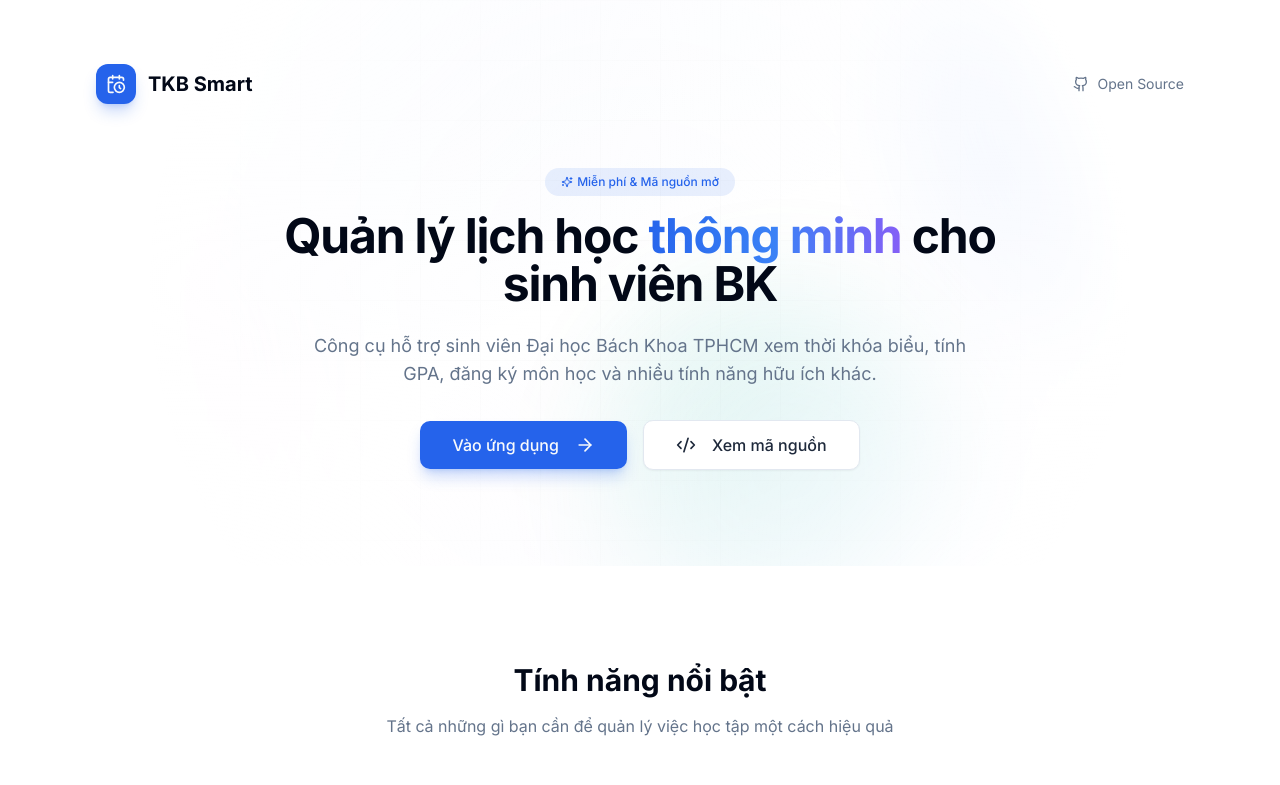
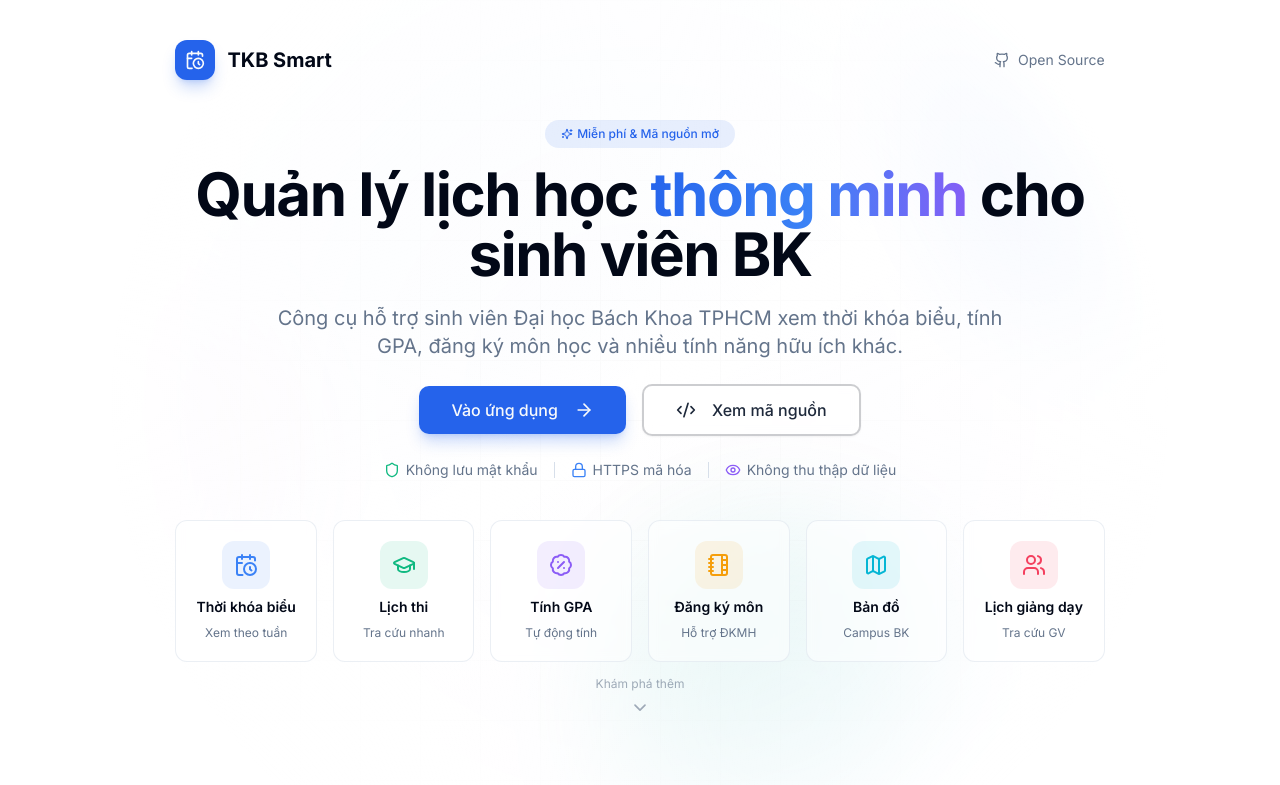
Before and after one commit to tanh1c/student-schedule, a React (Vite) app: page / in a window 1280 px wide. Shown: the top 785 px of the page. Built offline with nearby package versions, Linux system fonts and the light colour scheme.

Commit message:
Update landing page

```diff
--- a/src/components/LandingPage.jsx
+++ b/src/components/LandingPage.jsx
@@ -19,7 +19,8 @@
     KeyRound,
     RefreshCw,
     Rocket,
-    ChevronRight
+    ChevronRight,
+    Users
 } from 'lucide-react';
 import { Card, CardContent, CardHeader, CardTitle } from '@/components/ui/card';
 import { Button } from '@/components/ui/button';
@@ -60,6 +61,13 @@
         description: 'Xem vị trí các tòa nhà trong khuôn viên trường',
         color: 'bg-cyan-500',
         iconColor: 'text-cyan-500'
+    },
+    {
+        icon: Users,
+        title: 'Lịch giảng dạy',
+        description: 'Tra cứu lịch dạy của giảng viên, tìm lớp theo thời gian',
+        color: 'bg-rose-500',
+        iconColor: 'text-rose-500'
     }
 ];
 
@@ -89,8 +97,8 @@
 function LandingPage({ onEnterApp }) {
     return (
         <div className="min-h-screen bg-background">
-            {/* Hero Section */}
-            <div className="relative overflow-hidden">
+            {/* Hero Section - Full viewport */}
+            <div className="relative overflow-hidden min-h-screen flex flex-col">
                 {/* Animated gradient background */}
                 <div className="absolute inset-0 overflow-hidden pointer-events-none">
                     {/* Base gradient */}
@@ -117,9 +125,9 @@
                     />
                 </div>
 
-                <div className="relative max-w-6xl mx-auto px-4 sm:px-6 lg:px-8 pt-12 pb-16 sm:pt-16 sm:pb-24">
+                <div className="relative max-w-7xl mx-auto px-4 sm:px-6 lg:px-8 pt-6 pb-8 sm:pt-10 sm:pb-12 flex-1 flex flex-col">
                     {/* Header */}
-                    <div className="flex items-center justify-between mb-12 sm:mb-16">
+                    <div className="flex items-center justify-between mb-8 sm:mb-10">
                         <div className="flex items-center gap-3">
                             <div className="h-10 w-10 rounded-xl bg-primary flex items-center justify-center shadow-lg shadow-primary/25">
                                 <CalendarClock className="h-5 w-5 text-primary-foreground" />
@@ -137,14 +145,16 @@
                         </a>
                     </div>
 
+                    {/* Main Content - Centered vertically */}
+                    <div className="flex-1 flex flex-col justify-center">
                         {/* Hero Content */}
-                    <div className="text-center max-w-3xl mx-auto">
+                        <div className="text-center max-w-4xl mx-auto mb-8 sm:mb-10">
                             <Badge variant="secondary" className="mb-4 px-4 py-1.5 bg-primary/10 text-primary border-0">
                                 <Sparkles className="h-3 w-3 mr-1" />
                                 Miễn phí & Mã nguồn mở
                             </Badge>
 
-                        <h1 className="text-3xl sm:text-4xl lg:text-5xl font-extrabold tracking-tight mb-6 text-foreground">
+                            <h1 className="text-3xl sm:text-4xl lg:text-5xl xl:text-6xl font-extrabold tracking-tight mb-5 text-foreground">
                                 Quản lý lịch học
                                 <span className="bg-gradient-to-r from-primary via-blue-500 to-violet-500 bg-clip-text text-transparent">
                                     {' '}thông minh{' '}
@@ -152,12 +162,12 @@
                                 cho sinh viên BK
                             </h1>
 
-                        <p className="text-base sm:text-lg text-muted-foreground mb-8 max-w-2xl mx-auto leading-relaxed">
+                            <p className="text-base sm:text-lg lg:text-xl text-muted-foreground mb-6 max-w-3xl mx-auto leading-relaxed">
                                 Công cụ hỗ trợ sinh viên Đại học Bách Khoa TPHCM xem thời khóa biểu,
                                 tính GPA, đăng ký môn học và nhiều tính năng hữu ích khác.
                             </p>
 
-                        <div className="flex flex-col sm:flex-row items-center justify-center gap-4">
+                            <div className="flex flex-col sm:flex-row items-center justify-center gap-3 sm:gap-4 mb-6">
                                 <Button
                                     size="lg"
                                     onClick={onEnterApp}
@@ -171,11 +181,72 @@
                                     target="_blank"
                                     rel="noopener noreferrer"
                                 >
-                                <Button variant="outline" size="lg" className="w-full sm:w-auto text-base px-8 py-6">
+                                    <Button
+                                        variant="outline"
+                                        size="lg"
+                                        className="w-full sm:w-auto text-base px-8 py-6 border-2 border-foreground/20 hover:border-foreground/40 bg-background/50 backdrop-blur-sm hover:bg-background/80 dark:border-white/30 dark:hover:border-white/50"
+                                    >
                                         <Code2 className="mr-2 h-5 w-5" />
                                         Xem mã nguồn
                                     </Button>
                                 </a>
+                            </div>
+
+                            {/* Trust Badges */}
+                            <div className="flex flex-wrap items-center justify-center gap-3 sm:gap-4 text-xs sm:text-sm text-muted-foreground">
+                                <div className="flex items-center gap-1.5">
+                                    <Shield className="h-4 w-4 text-emerald-500" />
+                                    <span>Không lưu mật khẩu</span>
+                                </div>
+                                <div className="hidden sm:block w-px h-4 bg-border" />
+                                <div className="flex items-center gap-1.5">
+                                    <Lock className="h-4 w-4 text-blue-500" />
+                                    <span>HTTPS mã hóa</span>
+                                </div>
+                                <div className="hidden sm:block w-px h-4 bg-border" />
+                                <div className="flex items-center gap-1.5">
+                                    <Eye className="h-4 w-4 text-violet-500" />
+                                    <span>Không thu thập dữ liệu</span>
+                                </div>
+                            </div>
+                        </div>
+
+                        {/* Feature Grid - 6 columns on desktop */}
+                        <div className="grid grid-cols-2 sm:grid-cols-3 lg:grid-cols-6 gap-3 sm:gap-4 max-w-6xl mx-auto w-full">
+                            {[
+                                { icon: CalendarClock, label: 'Thời khóa biểu', desc: 'Xem theo tuần', color: 'text-blue-500', bg: 'bg-blue-500/10' },
+                                { icon: GraduationCap, label: 'Lịch thi', desc: 'Tra cứu nhanh', color: 'text-emerald-500', bg: 'bg-emerald-500/10' },
+                                { icon: BadgePercent, label: 'Tính GPA', desc: 'Tự động tính', color: 'text-violet-500', bg: 'bg-violet-500/10' },
+                                { icon: NotebookTabs, label: 'Đăng ký môn', desc: 'Hỗ trợ ĐKMH', color: 'text-amber-500', bg: 'bg-amber-500/10' },
+                                { icon: Map, label: 'Bản đồ', desc: 'Campus BK', color: 'text-cyan-500', bg: 'bg-cyan-500/10' },
+                                { icon: Users, label: 'Lịch giảng dạy', desc: 'Tra cứu GV', color: 'text-rose-500', bg: 'bg-rose-500/10' },
+                            ].map((item, index) => {
+                                const Icon = item.icon;
+                                return (
+                                    <div
+                                        key={index}
+                                        className="flex flex-col items-center gap-2 p-4 sm:p-5 rounded-xl bg-card/50 backdrop-blur-sm border border-border/50 hover:border-primary/30 hover:bg-card/80 transition-all cursor-default group"
+                                    >
+                                        <div className={`h-10 w-10 sm:h-12 sm:w-12 rounded-xl ${item.bg} flex items-center justify-center group-hover:scale-110 transition-transform`}>
+                                            <Icon className={`h-5 w-5 sm:h-6 sm:w-6 ${item.color}`} />
+                                        </div>
+                                        <span className="text-xs sm:text-sm font-semibold text-foreground text-center">
+                                            {item.label}
+                                        </span>
+                                        <span className="text-[10px] sm:text-xs text-muted-foreground text-center hidden sm:block">
+                                            {item.desc}
+                                        </span>
+                                    </div>
+                                );
+                            })}
+                        </div>
+                    </div>
+
+                    {/* Scroll Indicator */}
+                    <div className="flex justify-center pb-4 sm:pb-6 pt-6">
+                        <div className="flex flex-col items-center gap-1.5 text-muted-foreground/60 animate-bounce">
+                            <span className="text-xs hidden sm:block">Khám phá thêm</span>
+                            <ChevronRight className="h-5 w-5 rotate-90" />
                         </div>
                     </div>
                 </div>
```
Lines whose indentation alone changed are shown as unchanged.
